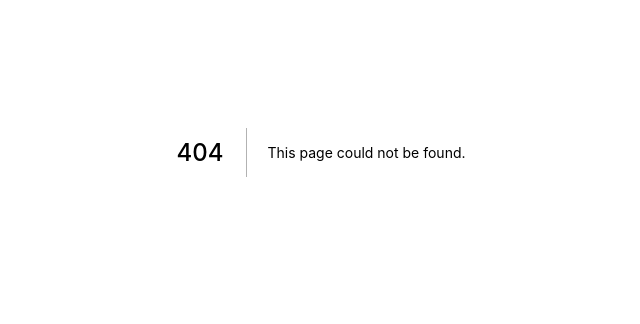
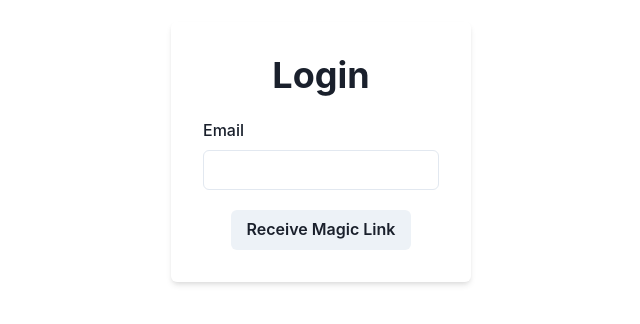
Before and after one commit to WilliamCSA04/competitive-pool, a Next.js app: page /login in a window 1280 px wide. Before the commit this address had no page. Shown: the part 248-572 px from the top of the page, without its empty margins (319-959 px from the left). Built offline with nearby package versions, Linux system fonts and the light colour scheme.

Commit message:
:construction: Login page

```diff
--- a/components/Card/Card.js
+++ b/components/Card/Card.js
@@ -1,13 +1,18 @@
 import { Flex, useStyleConfig } from '@chakra-ui/react';
 
 export default function Card({ children, ...props }) {
-  useStyleConfig('Card');
-  return <Flex {...props}>{children}</Flex>;
+  const css = useStyleConfig('Card');
+  return (
+    <Flex __css={css} {...props}>
+      {children}
+    </Flex>
+  );
 }
 
 export const cardStyle = {
   baseStyle: {
-    shadow: 'md',
+    boxShadow: 'md',
     borderRadius: 'md',
+    p: [2, 3, 5, 8],
   },
 };
--- a/pages/_app.js
+++ b/pages/_app.js
@@ -9,7 +9,7 @@ function MyApp({ Component, pageProps }) {
     <QueryClientProvider client={queryClient}>
       <Hydrate state={pageProps.dehydratedState}>
         <ChakraProvider theme={theme}>
-          <Box maxW="full">
+          <Box id="outer-box" maxW="full" h="100vh">
             <Component {...pageProps} />
           </Box>
         </ChakraProvider>
--- /dev/null
+++ b/pages/login.js
@@ -0,0 +1,25 @@
+import {
+  Button,
+  Center,
+  FormControl,
+  FormLabel,
+  Heading,
+  Input,
+  VStack,
+} from '@chakra-ui/react';
+import { Card } from '../components';
+
+export default function Login() {
+  return (
+    <Center as="form" h="100%">
+      <Card as={VStack} spacing="5" maxW="300px">
+        <Heading>Login</Heading>
+        <FormControl id="email">
+          <FormLabel>Email</FormLabel>
+          <Input type="email" />
+        </FormControl>
+        <Button>Receive Magic Link</Button>
+      </Card>
+    </Center>
+  );
+}
```
